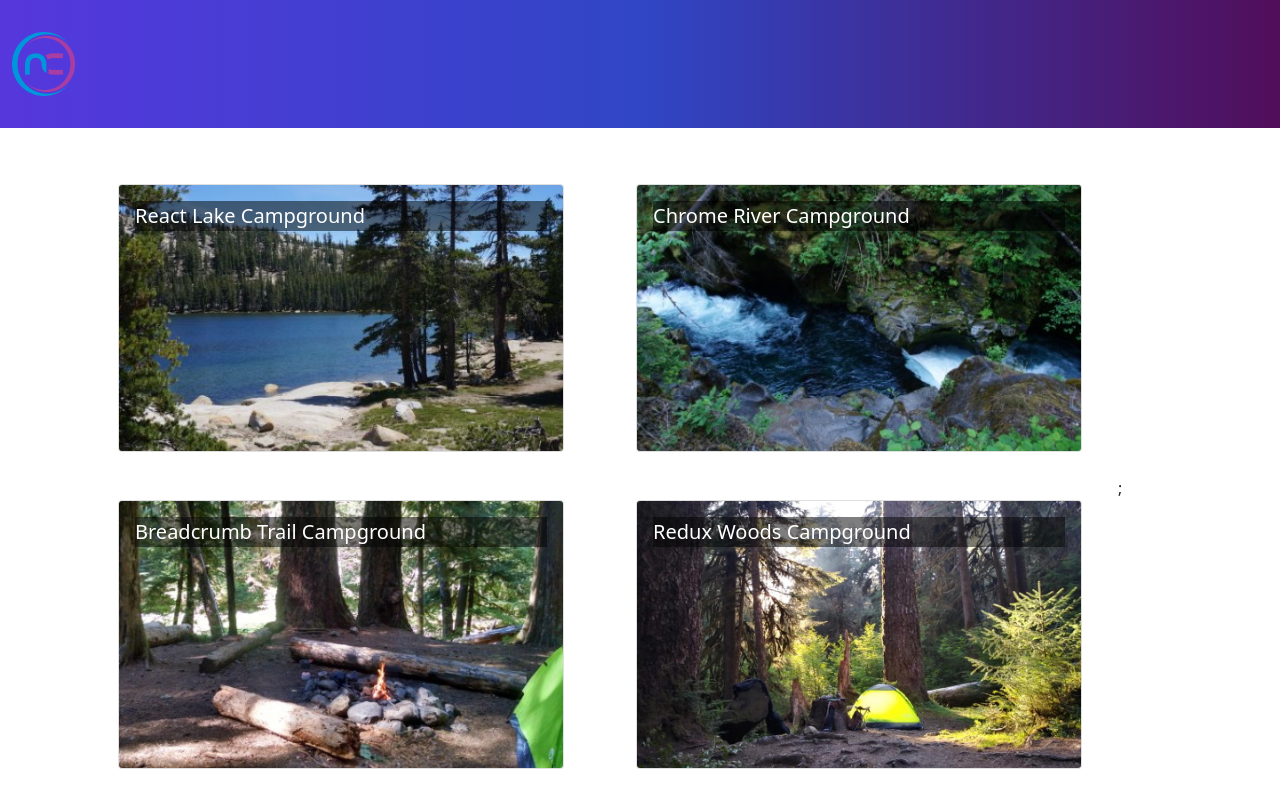
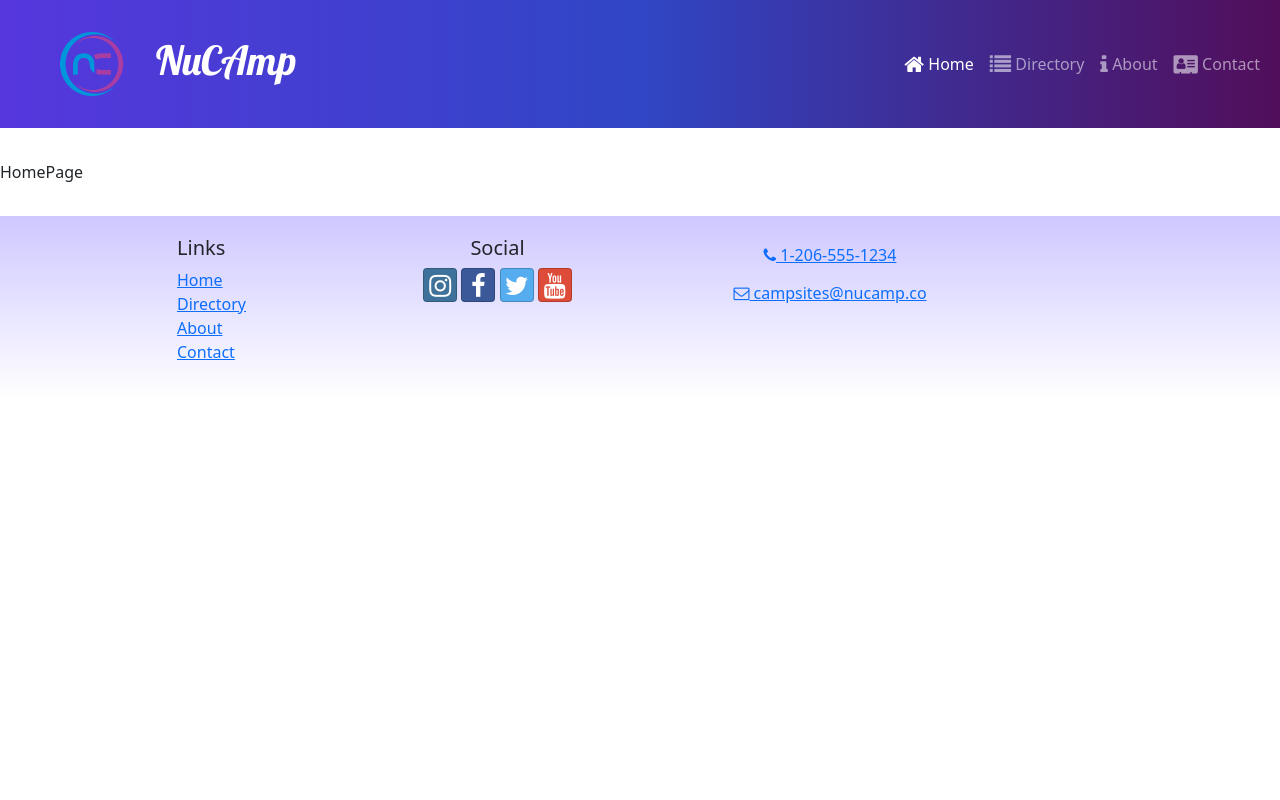
Before and after one commit to stateofminddesignz/nc-campsite, a React (Create React App) app: page / in a window 1280 px wide. Shown: the top 800 px of the page. Built offline with nearby package versions, Linux system fonts and the light colour scheme.

Commit message:
Header and Footer Links

```diff
--- a/src/App.js
+++ b/src/App.js
@@ -1,4 +1,6 @@
-
+import {Routes,Route} from 'react-router-dom';
+import ContactPage from './pages/ContactPage';
+import HomePage from './pages/HomePage'
 import Header from "./components/Header";
 import './App.css';
 import CampsitesDirectoryPage from './pages/CampsitesDirectoryPage';
@@ -9,7 +11,11 @@
   return (
     <div className="App">
             <Header/>
-            <CampsitesDirectoryPage  />
+            <Routes>
+               <Route path='/' element={<HomePage/>} />
+               <Route path='contact' element={<ContactPage/>} />
+               <Route path='directory' element={<CampsitesDirectoryPage/>} />
+            </Routes>
             <Footer />
     </div>
   );
--- a/src/components/Footer.js
+++ b/src/components/Footer.js
@@ -1,71 +1,74 @@
-import {Container,Row,Col} from "reactstrap";
+import { Container, Row, Col } from "reactstrap";
+import { Link } from "react-router-dom";
 
 const Footer = () => {
-
-    return(
-        <footer className='site-footer'>
+  return (
+    <footer className="site-footer">
       <Container>
         <Row>
-                    <Col xs={{ size: 4, offset: 1 }} sm='2'>
-                        <h5>this will be site navigation</h5>
-
+          <Col xs={{ size: 4, offset: 1 }} sm="2">
+            <h5>Links</h5>
+            <ul className="list-unstyled">
+              <li>
+                <Link to="/">Home</Link>
+              </li>
+              <li>
+                <Link to="/directory">Directory</Link>
+              </li>
+              <li>
+                <Link to="/about">About</Link>
+              </li>
+              <li>
+                <Link to="/contact">Contact</Link>
+              </li>
+            </ul>
           </Col>
 
-                    <Col xs='6' sm='3' className='text-center'>
+          <Col xs="6" sm="3" className="text-center">
             <h5>Social</h5>
             <a
-                            className='btn btn-social-icon btn-instagram'
-                            href='http://instagram.com/'
+              className="btn btn-social-icon btn-instagram"
+              href="http://instagram.com/"
             >
-                            <i className='fa fa-instagram' />
-                        </a>{' '}
+              <i className="fa fa-instagram" />
+            </a>{" "}
             <a
-                            className='btn btn-social-icon btn-facebook'
-                            href='http://www.facebook.com/'
+              className="btn btn-social-icon btn-facebook"
+              href="http://www.facebook.com/"
             >
-                            <i className='fa fa-facebook' />
-                        </a>{' '}
+              <i className="fa fa-facebook" />
+            </a>{" "}
             <a
-                            className='btn btn-social-icon btn-twitter'
-                            href='http://twitter.com/'
+              className="btn btn-social-icon btn-twitter"
+              href="http://twitter.com/"
             >
-                            <i className='fa fa-twitter' />
-                        </a>{' '}
+              <i className="fa fa-twitter" />
+            </a>{" "}
             <a
-                            className='btn btn-social-icon btn-google'
-                            href='http://youtube.com/'
+              className="btn btn-social-icon btn-google"
+              href="http://youtube.com/"
             >
-                            <i className='fa fa-youtube' />
+              <i className="fa fa-youtube" />
             </a>
-
           </Col>
 
-                    <Col sm='4' className='text-center'>
-                    <a
-                            role='button'
-                            className='btn btn-link'
-                            href='tel:+12065551234'
-                        >
-                            <i className='fa fa-phone' /> 1-206-555-1234
+          <Col sm="4" className="text-center">
+            <a role="button" className="btn btn-link" href="tel:+12065551234">
+              <i className="fa fa-phone" /> 1-206-555-1234
             </a>
             <br />
             <a
-                            role='button'
-                            className='btn btn-link'
-                            href='mailto:notreal@notreal.co'
+              role="button"
+              className="btn btn-link"
+              href="mailto:notreal@notreal.co"
             >
-                            <i className='fa fa-envelope-o' /> campsites@nucamp.co
+              <i className="fa fa-envelope-o" /> campsites@nucamp.co
             </a>
-
           </Col>
         </Row>
       </Container>
-
     </footer>
-
-
-    )
+  );
 };
 
-
 export default Footer;
--- a/src/components/Header.js
+++ b/src/components/Header.js
@@ -1,21 +1,53 @@
-import {Navbar , NavbarBrand} from "reactstrap";
+import { NavLink } from "react-router-dom";
+import {
+  Navbar,
+  NavbarBrand,
+  Collapse,
+  NavbarToggler,
+  Nav,
+  NavItem,
+} from "reactstrap";
 import NucampLogo from "../app/assets/img/logo.png";
-
+import { useState } from "react";
 
 const Header = () => {
+const [menuOpen,setMenuOpen] = useState(false);
 
-    return(
-        <Navbar dark color='primary' sticky='top' expand='md'>
+  return (
+    <Navbar dark color="primary" sticky="top" expand="md">
+      <NavbarBrand href="/" className='ms-5'>
+        <img src={NucampLogo} alt="nucamp logo" className='float-start' />
+        <h1 className='mt-1'>NuCAmp</h1>
+      </NavbarBrand>
 
-             <NavbarBrand href='/'>
-                 <img src={NucampLogo} alt='nucamp logo' />
-             </NavbarBrand>
+     <NavbarToggler onClick ={()=>setMenuOpen(!menuOpen)} />
+     <Collapse isOpen={menuOpen} navbar>
 
-     </Navbar>
-
-    )
-
-
-}
+            <Nav className='ms-auto' navbar>
+                <NavItem>
+                <NavLink className='nav-link' to='/'>
+                    <i className='fa fa-home fa-lg' /> Home
+                    </NavLink>
+                </NavItem>
+                <NavItem>
+                <NavLink className='nav-link' to='/directory'>
+                    <i className='fa fa-list fa-lg' /> Directory
+                    </NavLink>
+                </NavItem>
+                <NavItem>
+                <NavLink className='nav-link' to='/about'>
+                    <i className='fa fa-info fa-lg' /> About
+                    </NavLink>
+                </NavItem>
+                <NavItem>
+                <NavLink className='nav-link' to='/contact'>
+                    <i className='fa fa-address-card fa-lg' /> Contact
+                    </NavLink>
+                </NavItem>
+            </Nav>
+            </Collapse>
+    </Navbar>
+  );
+};
 
 export default Header;
--- a/src/index.js
+++ b/src/index.js
@@ -1,5 +1,6 @@
 import React from 'react';
 import { createRoot } from 'react-dom/client';
+import { BrowserRouter } from 'react-router-dom';
 import { Provider } from 'react-redux';
 import { store } from './app/store';
 import App from './App';
@@ -16,7 +17,10 @@
 root.render(
   <React.StrictMode>
     <Provider store={store}>
-      <App />
+      <BrowserRouter>
+           <App />
+      </BrowserRouter>
+
     </Provider>
   </React.StrictMode>
 );
--- /dev/null
+++ b/src/pages/ContactPage.js
@@ -0,0 +1,9 @@
+const ContactPage = () => {
+
+return(
+    <div>ContactPage</div>
+)
+
+}
+
+export default ContactPage;
--- /dev/null
+++ b/src/pages/HomePage.js
@@ -0,0 +1,9 @@
+const HomePage = () => {
+
+    return(
+        <div>HomePage</div>
+    )
+
+    }
+
+    export default HomePage;
```
Lines whose indentation alone changed are shown as unchanged.
